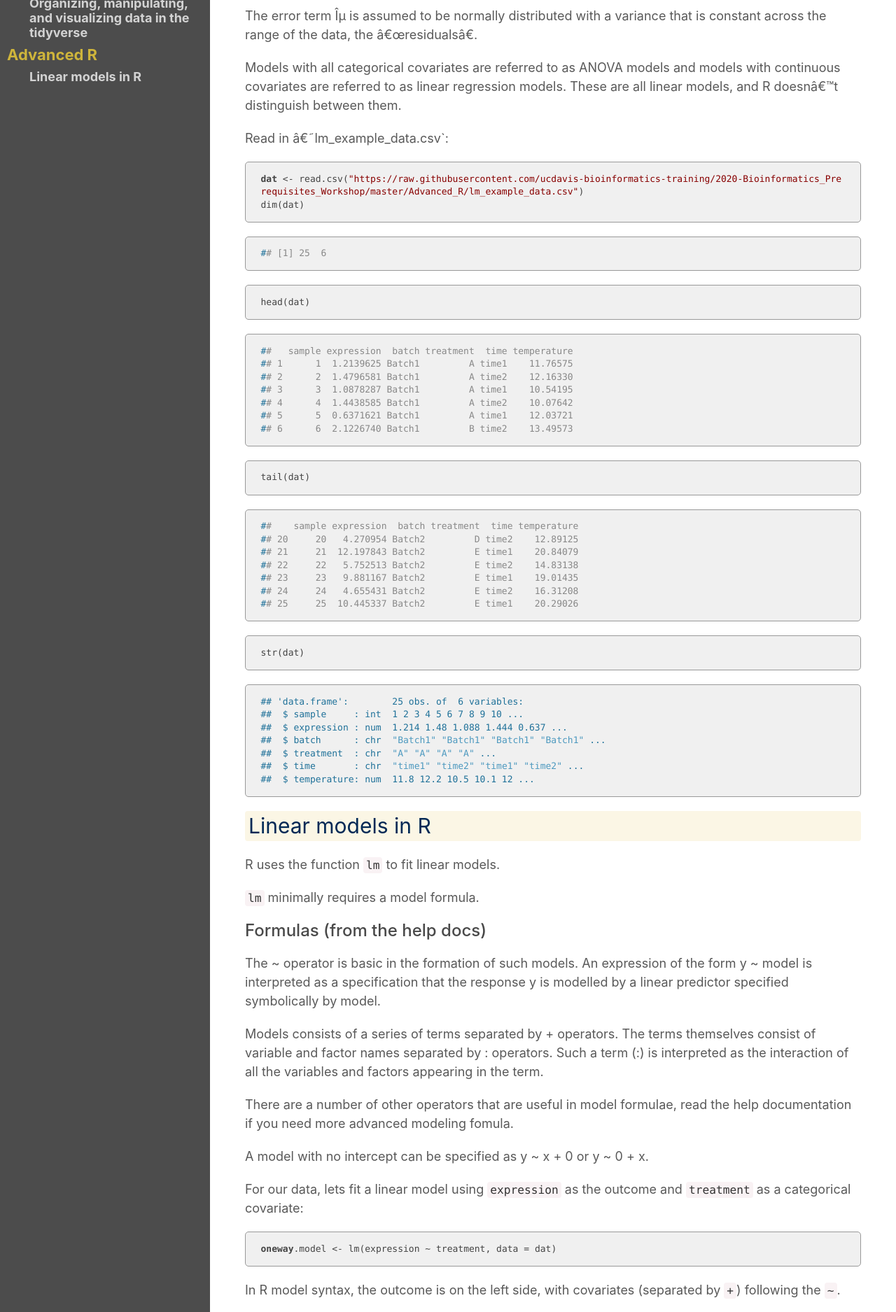
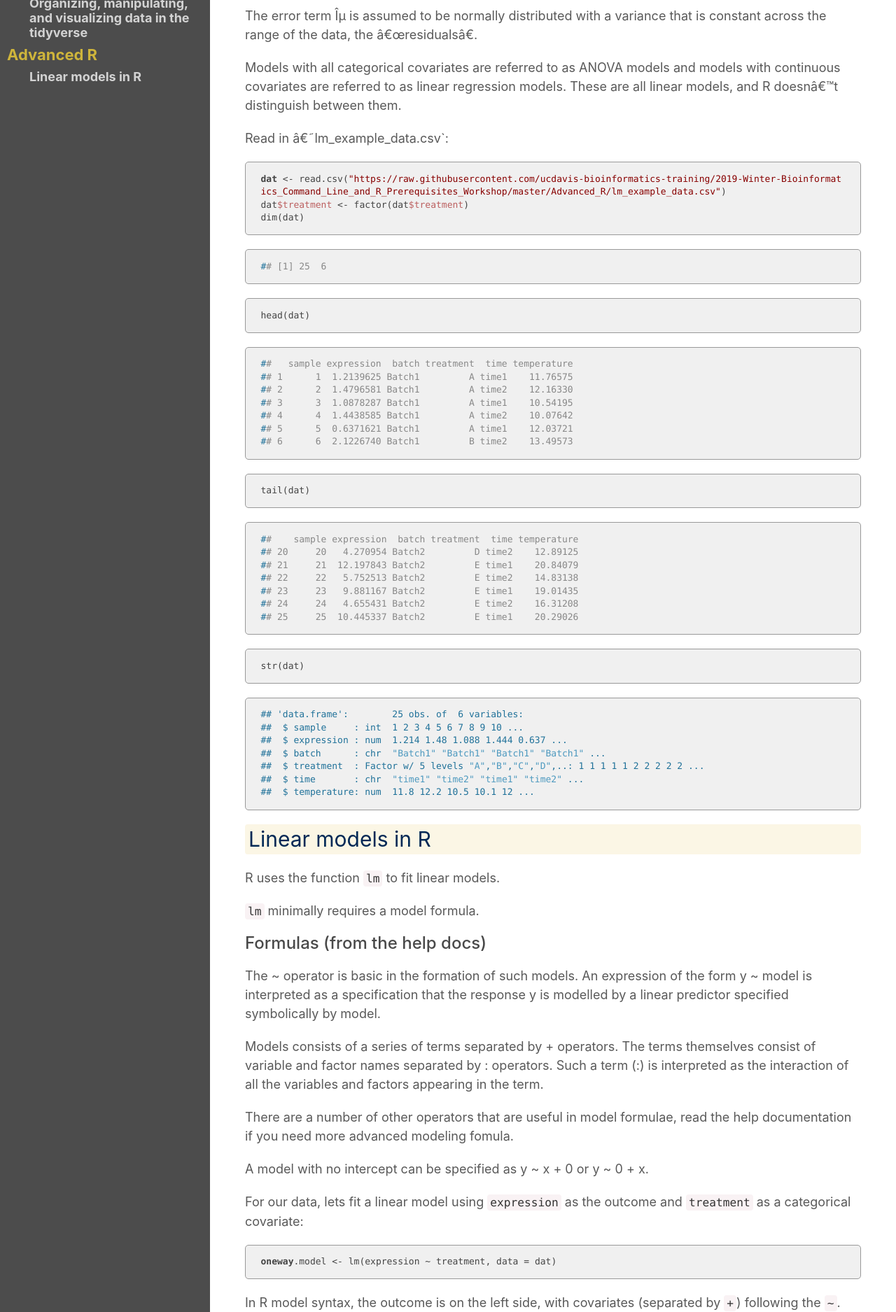
Before and after one commit to ucdavis-bioinformatics-training/2020-Bioinformatics_Prerequisites_Workshop, a Jekyll site: the page built from Advanced_R/linear_models.md, in a window 1280 px wide. Shown: the part 1388-3263 px from the top of the page at 70% size. Built offline with Jekyll 4.4.1, drawn with Linux system fonts in a browser that asks for light colours; our own code applies the rules of GitHub Pages for plain Markdown files; some of the changed text lies outside the part shown.

Commit message:
fixing things that don't display correctly

````diff
--- a/Advanced_R/linear_models.md
+++ b/Advanced_R/linear_models.md
@@ -58,7 +58,8 @@ Models with all categorical covariates are referred to as ANOVA models and model
 Read in 'lm_example_data.csv`:
 
 ```r
-dat <- read.csv("https://raw.githubusercontent.com/ucdavis-bioinformatics-training/2020-Bioinformatics_Prerequisites_Workshop/master/Advanced_R/lm_example_data.csv")
+dat <- read.csv("https://raw.githubusercontent.com/ucdavis-bioinformatics-training/2019-Winter-Bioinformatics_Command_Line_and_R_Prerequisites_Workshop/master/Advanced_R/lm_example_data.csv")
+dat$treatment <- factor(dat$treatment)
 dim(dat)
 ```
 
@@ -103,7 +104,7 @@ str(dat)
 ##  $ sample     : int  1 2 3 4 5 6 7 8 9 10 ...
 ##  $ expression : num  1.214 1.48 1.088 1.444 0.637 ...
 ##  $ batch      : chr  "Batch1" "Batch1" "Batch1" "Batch1" ...
-##  $ treatment  : chr  "A" "A" "A" "A" ...
+##  $ treatment  : Factor w/ 5 levels "A","B","C","D",..: 1 1 1 1 1 2 2 2 2 2 ...
 ##  $ time       : chr  "time1" "time2" "time1" "time2" ...
 ##  $ temperature: num  11.8 12.2 10.5 10.1 12 ...
 ```
@@ -218,7 +219,7 @@ levels(dat$treatment)
 ```
 
 ```
-## NULL
+## [1] "A" "B" "C" "D" "E"
 ```
 
 For our simple design:
````
Also changed, not shown: other parts of Advanced_R/linear_models.md (+6 -6 lines), Advanced_R/linear_models.Rmd (+8 -7 lines).
